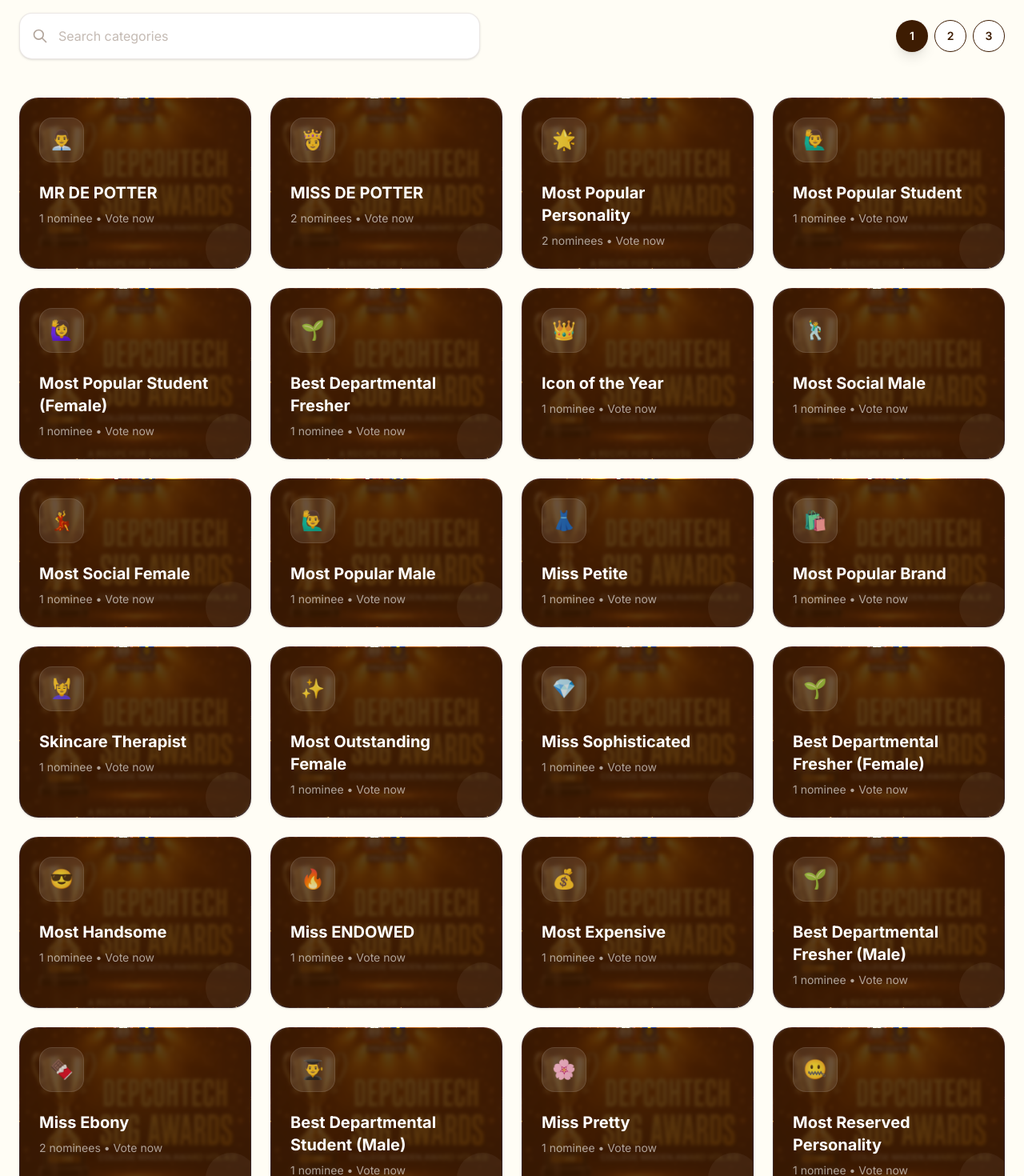
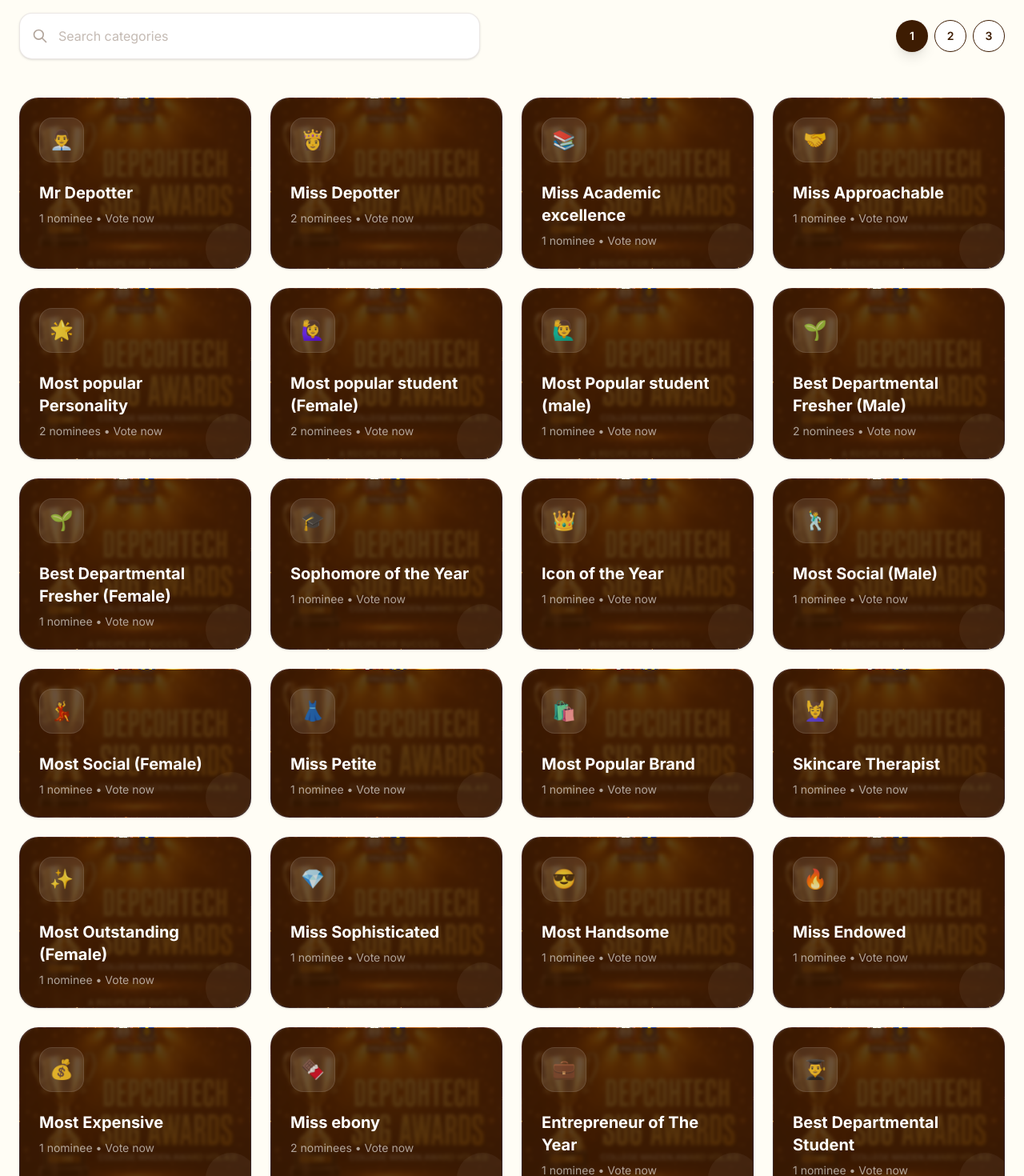
Before and after one commit to fasholatolulope3/Depotter-college-of-health-technology, a Vue app: page / in a window 1280 px wide. Shown: the part 580-2050 px from the top of the page at 80% size. Built offline with nearby package versions, Linux system fonts and the light colour scheme.

Commit message:
Update voting categories with new names and nicknames

```diff
--- a/src/stores/categories.js
+++ b/src/stores/categories.js
@@ -1,32 +1,34 @@
 import { ref } from 'vue';
 
 export const categories = ref([
-  { id: 1, name: 'MR DE POTTER', nominees: [{ name: 'Ogundele Ayomide Daniel', currentVotes: 0 }], icon: '👨‍💼' },
-  { id: 2, name: 'MISS DE POTTER', nominees: [{ name: 'Orebanwo oluwanifemi Eniola', currentVotes: 0 }, { name: 'Peters Modupe Pretty', currentVotes: 0 }], icon: '👸' },
-  { id: 3, name: 'Most Popular Personality', nominees: [{ name: 'Adewuyi Oyindamola', currentVotes: 0 }, { name: 'Yusuf Moriamo Idowu (Makanaki)', currentVotes: 0 }], icon: '🌟' },
-  { id: 4, name: 'Most Popular Student', nominees: [{ name: 'Shakira olaofe', currentVotes: 0 }], icon: '🙋‍♂️' },
-  { id: 5, name: 'Most Popular Student (Female)', nominees: [{ name: 'Aderoju Ademide Tolulope', currentVotes: 0 }], icon: '🙋‍♀️' },
-  { id: 6, name: 'Best Departmental Fresher', nominees: [{ name: 'Fadahunsi Mubarak', currentVotes: 0 }], icon: '🌱' },
-  { id: 7, name: 'Icon of the Year', nominees: [{ name: 'Ogunyale Esther', currentVotes: 0 }], icon: '👑' },
-  { id: 8, name: 'Most Social Male', nominees: [{ name: 'Soyomi Gabriel oluwamayowa', currentVotes: 0 }], icon: '🕺' },
-  { id: 9, name: 'Most Social Female', nominees: [{ name: 'Ojoye Moyosoreoluwa Adesewa', currentVotes: 0 }], icon: '💃' },
-  { id: 10, name: 'Most Popular Male', nominees: [{ name: 'Akanni halleluyah Rock', currentVotes: 0 }], icon: '🙋‍♂️' },
-  { id: 11, name: 'Miss Petite', nominees: [{ name: 'Isiaka Opeyemi', currentVotes: 0 }], icon: '👗' },
-  { id: 12, name: 'Most Popular Brand', nominees: [{ name: 'sanyaolu ifeoluwa', currentVotes: 0 }], icon: '🛍️' },
-  { id: 13, name: 'Skincare Therapist', nominees: [{ name: 'sanyaolu ifeoluwa (CEO of Larposh)', currentVotes: 0 }], icon: '💆‍♀️' },
-  { id: 14, name: 'Most Outstanding Female', nominees: [{ name: 'Ogige Deborah Godsgift', currentVotes: 0 }], icon: '✨' },
-  { id: 15, name: 'Miss Sophisticated', nominees: [{ name: 'Jenkeo Sunmisola Mary', currentVotes: 0 }], icon: '💎' },
-  { id: 16, name: 'Best Departmental Fresher (Female)', nominees: [{ name: 'Inmo Hope Lydia', currentVotes: 0 }], icon: '🌱' },
-  { id: 17, name: 'Most Handsome', nominees: [{ name: 'Nmega Victor Ayomide', currentVotes: 0 }], icon: '😎' },
-  { id: 18, name: 'Miss ENDOWED', nominees: [{ name: 'Erinjogunola sofiat', currentVotes: 0 }], icon: '🔥' },
-  { id: 19, name: 'Most Expensive', nominees: [{ name: 'Omijie Success Osemudiamen', currentVotes: 0 }], icon: '💰' },
-  { id: 20, name: 'Best Departmental Fresher (Male)', nominees: [{ name: 'Oyetunji Timileyin', currentVotes: 0 }], icon: '🌱' },
-  { id: 21, name: 'Miss Ebony', nominees: [{ name: 'Olatunji Zainab oyindamola', currentVotes: 0 }, { name: 'ojo Mary kemi', currentVotes: 0 }], icon: '🍫' },
-  { id: 22, name: 'Best Departmental Student (Male)', nominees: [{ name: 'Yusuf Habeeb', currentVotes: 0 }], icon: '👨‍🎓' },
-  { id: 23, name: 'Miss Pretty', nominees: [{ name: 'Owolabi Aisha', currentVotes: 0 }], icon: '🌸' },
-  { id: 24, name: 'Most Reserved Personality', nominees: [{ name: 'Owolabi Aisha', currentVotes: 0 }], icon: '🤐' },
-  { id: 25, name: 'Most Loved', nominees: [{ name: 'Shakirat olaofe', currentVotes: 0 }], icon: '❤️' },
-  { id: 26, name: 'Most Influential Student of the Year', nominees: [{ name: 'Ogundaini solomon (WIZZLE)', currentVotes: 0 }], icon: '🌟' }
+  { id: 1, name: 'Mr Depotter', nominees: [{ name: 'Ogundele Ayomide Daniel (Asiwaju)', currentVotes: 0 }], icon: '👨‍💼' },
+  { id: 2, name: 'Miss Depotter', nominees: [{ name: 'Peters Modupe Pretty (Pretty)', currentVotes: 0 }, { name: 'Orebanwo Oluwanifemi Eniola (Ennymenny)', currentVotes: 0 }], icon: '👸' },
+  { id: 3, name: 'Miss Academic excellence', nominees: [{ name: 'Ibitayo Joy Motunrola (Ola)', currentVotes: 0 }], icon: '📚' },
+  { id: 4, name: 'Miss Approachable', nominees: [{ name: 'Ayodele Pelumi Bukola (Black Beauty)', currentVotes: 0 }], icon: '🤝' },
+  { id: 5, name: 'Most popular Personality', nominees: [{ name: 'Adewuyi Oyindamola (Prinxy Oyin)', currentVotes: 0 }, { name: 'Yusuf Moraimo Idowu (Makanaki)', currentVotes: 0 }], icon: '🌟' },
+  { id: 6, name: 'Most popular student (Female)', nominees: [{ name: 'Olaofe Shakira (Keerah)', currentVotes: 0 }, { name: 'Aderoju Ademide Tolulope (Mideykekere)', currentVotes: 0 }], icon: '🙋‍♀️' },
+  { id: 7, name: 'Most Popular student (male)', nominees: [{ name: 'Akanni Hallleluyah Rock (Big Rock)', currentVotes: 0 }], icon: '🙋‍♂️' },
+  { id: 8, name: 'Best Departmental Fresher (Male)', nominees: [{ name: 'Fadahunsi Mubarak (Sirfad)', currentVotes: 0 }, { name: 'Oyetunji Timileyin (Timmy)', currentVotes: 0 }], icon: '🌱' },
+  { id: 9, name: 'Best Departmental Fresher (Female)', nominees: [{ name: 'Inmo Hope Lydia (Unique)', currentVotes: 0 }], icon: '🌱' },
+  { id: 10, name: 'Sophomore of the Year', nominees: [{ name: 'Lawson Oluwabukunmi Sophia (Lewa)', currentVotes: 0 }], icon: '🎓' },
+  { id: 11, name: 'Icon of the Year', nominees: [{ name: 'Ogunyale Esther (Irebowale)', currentVotes: 0 }], icon: '👑' },
+  { id: 12, name: 'Most Social (Male)', nominees: [{ name: 'Soyomi Gabriel Oluwamayowa (Hàrdéx)', currentVotes: 0 }], icon: '🕺' },
+  { id: 13, name: 'Most Social (Female)', nominees: [{ name: 'Ojoye Moyosore Adeshewa (Desewa)', currentVotes: 0 }], icon: '💃' },
+  { id: 14, name: 'Miss Petite', nominees: [{ name: 'Isiaka Opeyemi (Portable)', currentVotes: 0 }], icon: '👗' },
+  { id: 15, name: 'Most Popular Brand', nominees: [{ name: 'Sanyaolu Ifeoluwa (Larposh)', currentVotes: 0 }], icon: '🛍️' },
+  { id: 16, name: 'Skincare Therapist', nominees: [{ name: 'Sanyaolu Ifeoluwa (Larposh)', currentVotes: 0 }], icon: '💆‍♀️' },
+  { id: 17, name: 'Most Outstanding (Female)', nominees: [{ name: 'Ogige Deborah Godsgift (Empress Debbie)', currentVotes: 0 }], icon: '✨' },
+  { id: 18, name: 'Miss Sophisticated', nominees: [{ name: 'Jenkeo Sunmisola Mary (Sunmi)', currentVotes: 0 }], icon: '💎' },
+  { id: 19, name: 'Most Handsome', nominees: [{ name: 'Nmega Victor Ayomide (Foden)', currentVotes: 0 }], icon: '😎' },
+  { id: 20, name: 'Miss Endowed', nominees: [{ name: 'Erinjogunola Sofiat (AJ)', currentVotes: 0 }], icon: '🔥' },
+  { id: 21, name: 'Most Expensive', nominees: [{ name: 'Omijie Success Osemudiamen (Love)', currentVotes: 0 }], icon: '💰' },
+  { id: 22, name: 'Miss ebony', nominees: [{ name: 'Olatunji Zainab Oyindamola (Oyinherself)', currentVotes: 0 }, { name: 'Ojo Mary Kemi (Kemz)', currentVotes: 0 }], icon: '🍫' },
+  { id: 23, name: 'Entrepreneur of The Year', nominees: [{ name: 'Adeponle Gbemisola Janet (Gbemiponmo)', currentVotes: 0 }], icon: '💼' },
+  { id: 24, name: 'Best Departmental Student', nominees: [{ name: 'Yusuf Habeeb (Yuslad)', currentVotes: 0 }], icon: '👨‍🎓' },
+  { id: 25, name: 'Miss pretty', nominees: [{ name: 'Owolabi Aisha (Humaira)', currentVotes: 0 }], icon: '🌸' },
+  { id: 26, name: 'Most reserved personality', nominees: [{ name: 'Owolabi Aisha (Humaira)', currentVotes: 0 }], icon: '🤐' },
+  { id: 27, name: 'Most Loved', nominees: [{ name: 'Olaofe Shakira (Keerah)', currentVotes: 0 }], icon: '❤️' },
+  { id: 28, name: 'Most influential Student of the Year', nominees: [{ name: 'Ogundaini Solomon (Wizzle)', currentVotes: 0 }], icon: '🌟' }
 ]);
 
 export const applyApprovedVotes = (approvedVotesArray) => {
```
